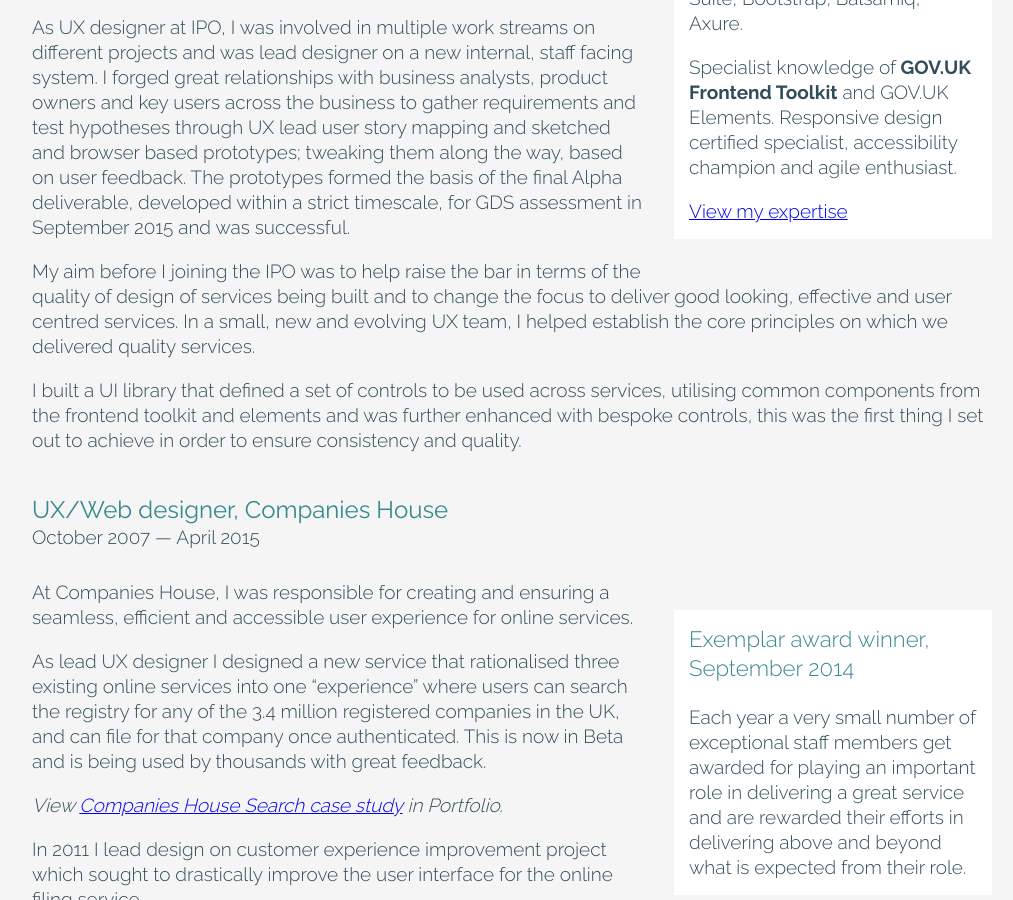
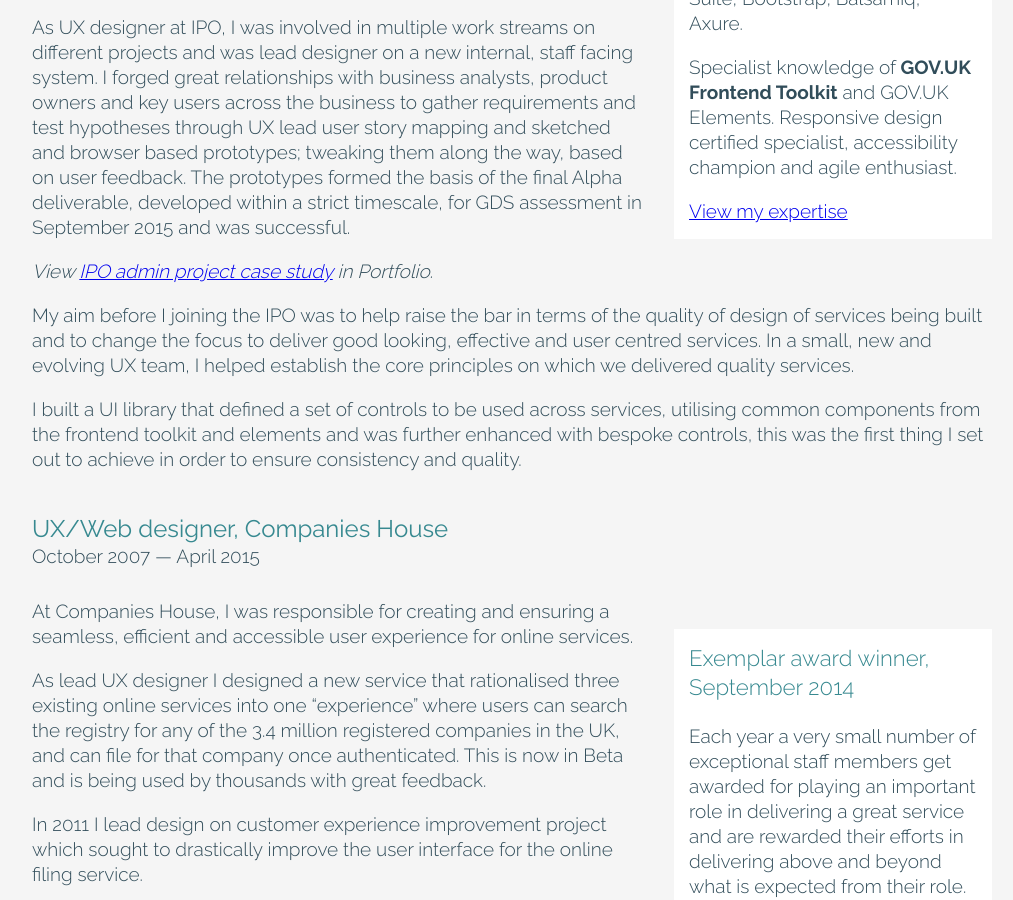
Before and after one commit to jonathanthomas83/jonathanthomas83.github.io, a Jekyll site: the page built from cv.md, in a window 1280 px wide and 900 px high, scrolled down 510 px. Shown: the whole window, without its empty margins (128-1141 px from the left). Built offline with Jekyll 4.4.1, drawn with Linux system fonts in a browser that asks for light colours; nearby versions of some CDN libraries.

Commit message:
Amended html

```diff
--- a/cv.md
+++ b/cv.md
@@ -24,7 +24,7 @@
 
   As UX designer at IPO, I was involved in multiple work streams on different projects and was lead designer on a new internal, staff facing system. I forged great relationships with business analysts, product owners and key users across the business to gather requirements and test hypotheses through UX lead user story mapping and sketched and browser based prototypes; tweaking them along the way, based on user feedback. The prototypes formed the basis of the final Alpha deliverable, developed within a strict timescale, for GDS assessment in September 2015 and was successful.
 
-  <!-- <em>View <a href="/portfolio/Intellectual-property-office-admin">IPO admin project case study</a> in Portfolio.</em> -->
+  <em>View <a href="/portfolio/Intellectual-property-office-admin">IPO admin project case study</a> in Portfolio.</em>
 
   My aim before I joining the IPO was to help raise the bar in terms of the quality of design of services being built and to change the focus to deliver good looking, effective and user centred services. In a small, new and evolving UX team, I helped establish the core principles on which we delivered quality services.
 
@@ -42,7 +42,7 @@
 
   As lead UX designer I designed a new service that rationalised three existing online services into one “experience” where users can search the registry for any of the 3.4 million registered companies in the UK, and can file for that company once authenticated. This is now in Beta and is being used by thousands with great feedback.
 
-  <em>View <a href="/portfolio/companies-house-search">Companies House Search case study</a> in Portfolio.</em>
+  <!-- <em>View <a href="/portfolio/companies-house-search">Companies House Search case study</a> in Portfolio.</em> -->
 
   In 2011 I lead design on customer experience improvement project which sought to drastically improve the user interface for the online filing service.
 
```
Also changed, not shown: _portfolio/intellectual-property-office-admin.md (+2 -0 lines), expertise.md (+3 -2 lines), images/ipo-admin/story-map.jpg (added).
